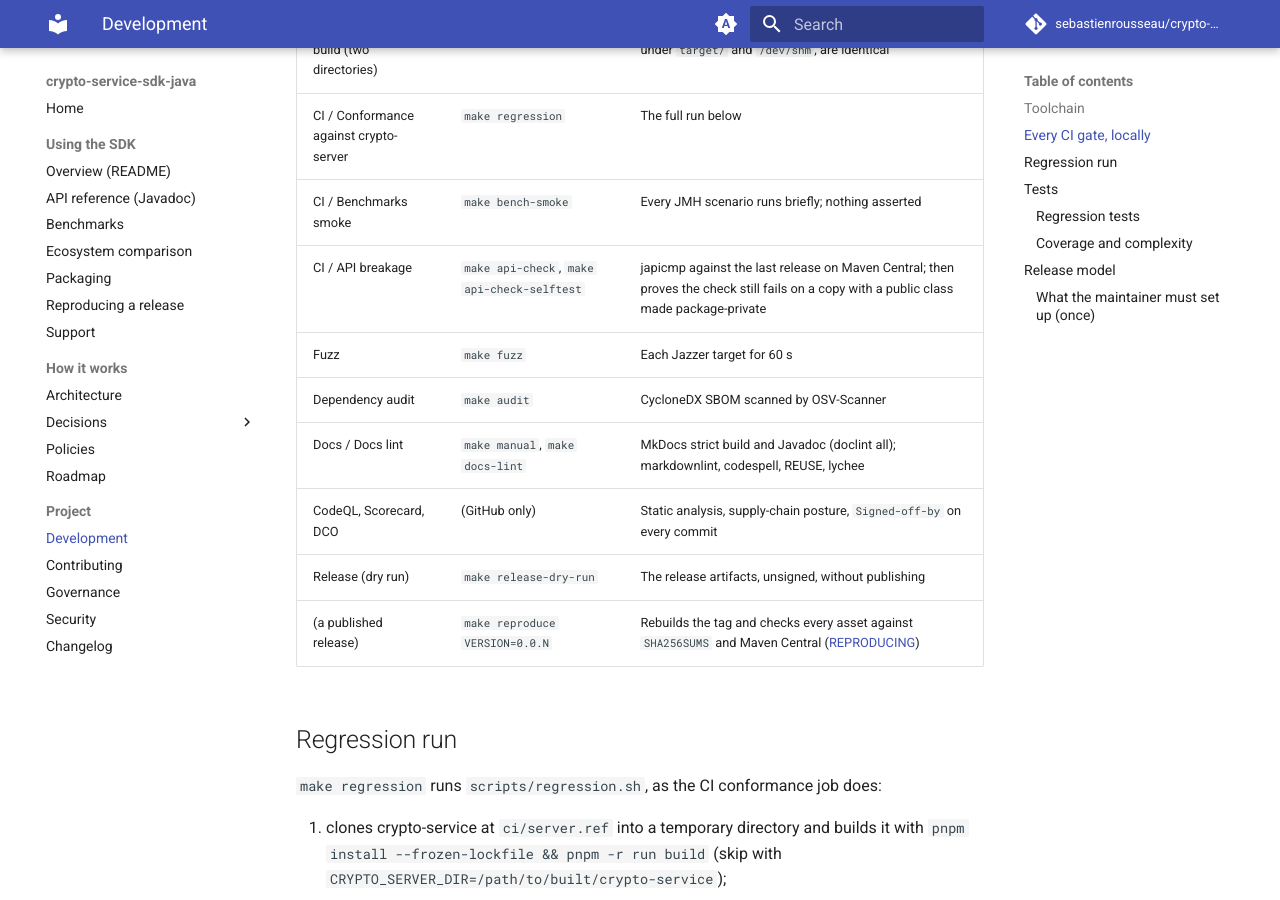
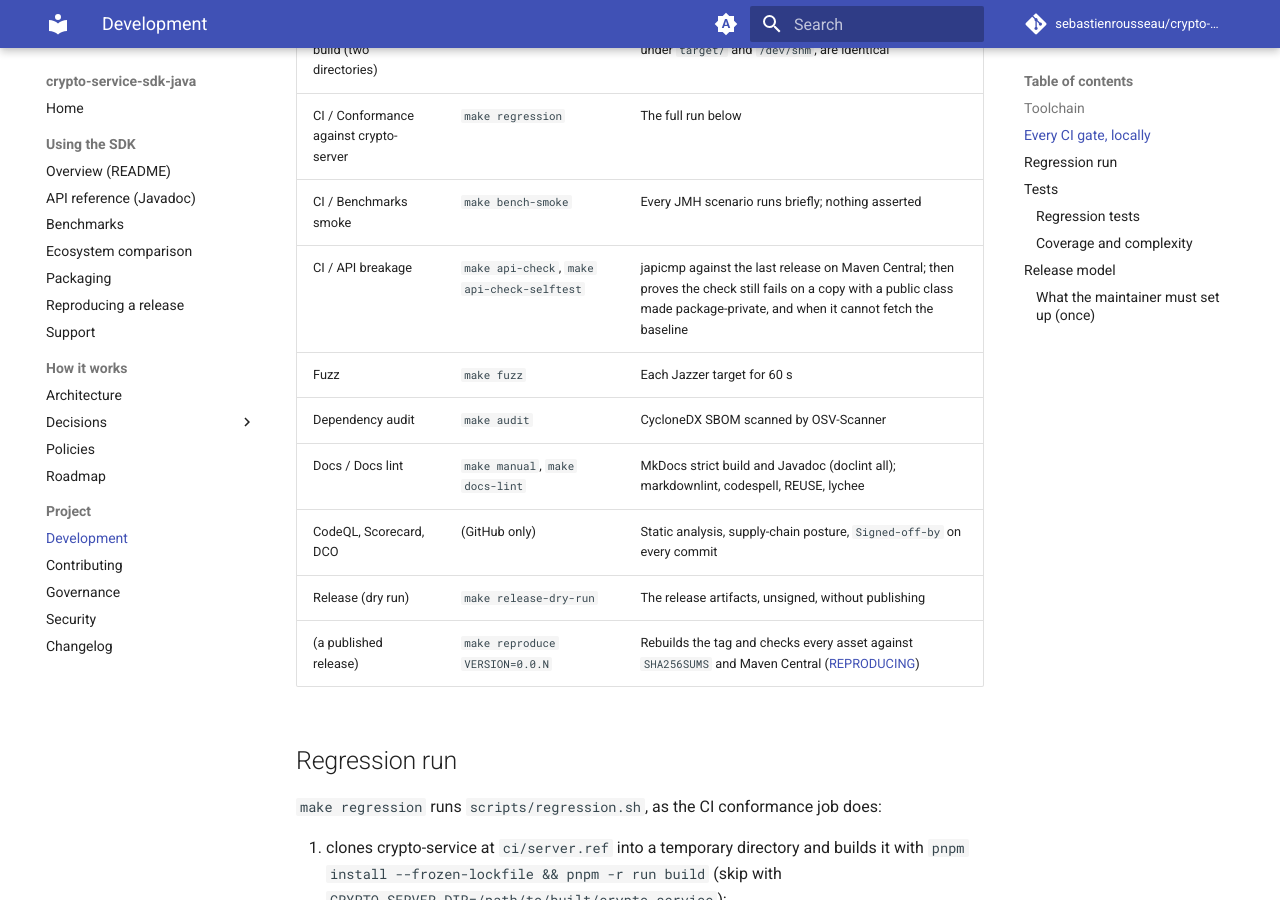
Before and after one commit to sebastienrousseau/crypto-service-sdk-java, an MkDocs documentation site: the page built from docs/development.md, in a window 1280 px wide and 900 px high, scrolled down 1108 px. Built offline with MkDocs 1.6.1 and Material for MkDocs 9.7.7, drawn with Linux system fonts in a browser that asks for light colours; comment, search, counter and statistics services are not loaded.

Commit message:
fix(build): fail api-check without a baseline
`make api-check` read the latest release from Maven Central's
metadata with errors discarded and passed ("no release yet; nothing
to compare") whenever that came back empty. Since 0.0.40 is on
Central there is always a baseline, so a network or Central failure
silently turned the API breakage check into a pass.

It now fails when it cannot read the latest release. The self-test
gains the case: `make api-check` pointed at an unreachable Central
must fail. It failed against the old recipe ("passed without a
baseline") and passes now; the unchanged tree still compares cleanly
with 0.0.40.

---
THE ARCHITECT ᛫ Sebastien Rousseau ᛫ https://sebastienrousseau.com
THE ENGINE ᛞ EUXIS ᛫ Enterprise Unified Execution Intelligence System ᛫ https://euxis.co

Assisted-by: Claude Opus 5.5
Signed-off-by: Sebastien Rousseau <sebastienrousseau@users.noreply.github.com>

```diff
--- a/DEVELOPMENT.md
+++ b/DEVELOPMENT.md
@@ -27,7 +27,7 @@ pull-request etiquette.
 | CI / Reproducible build (two directories) | `make repro-check` | The jar, sources and Javadoc jars and SBOM built twice, under `target/` and `/dev/shm`, are identical |
 | CI / Conformance against crypto-server | `make regression` | The full run below |
 | CI / Benchmarks smoke | `make bench-smoke` | Every JMH scenario runs briefly; nothing asserted |
-| CI / API breakage | `make api-check`, `make api-check-selftest` | japicmp against the last release on Maven Central; then proves the check still fails on a copy with a public class made package-private |
+| CI / API breakage | `make api-check`, `make api-check-selftest` | japicmp against the last release on Maven Central; then proves the check still fails on a copy with a public class made package-private, and when it cannot fetch the baseline |
 | Fuzz | `make fuzz` | Each Jazzer target for 60 s |
 | Dependency audit | `make audit` | CycloneDX SBOM scanned by OSV-Scanner |
 | Docs / Docs lint | `make manual`, `make docs-lint` | MkDocs strict build and Javadoc (doclint all); markdownlint, codespell, REUSE, lychee |
```
Also changed, not shown: 2 other files.
